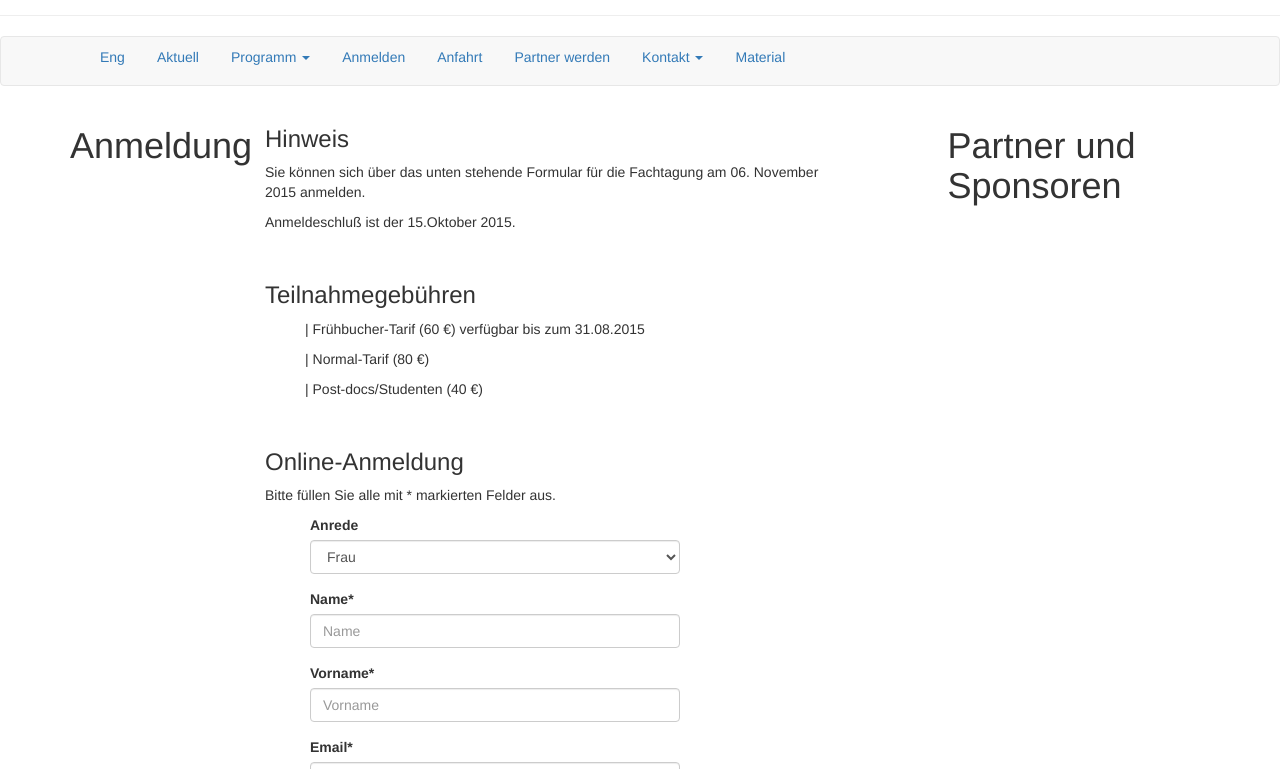
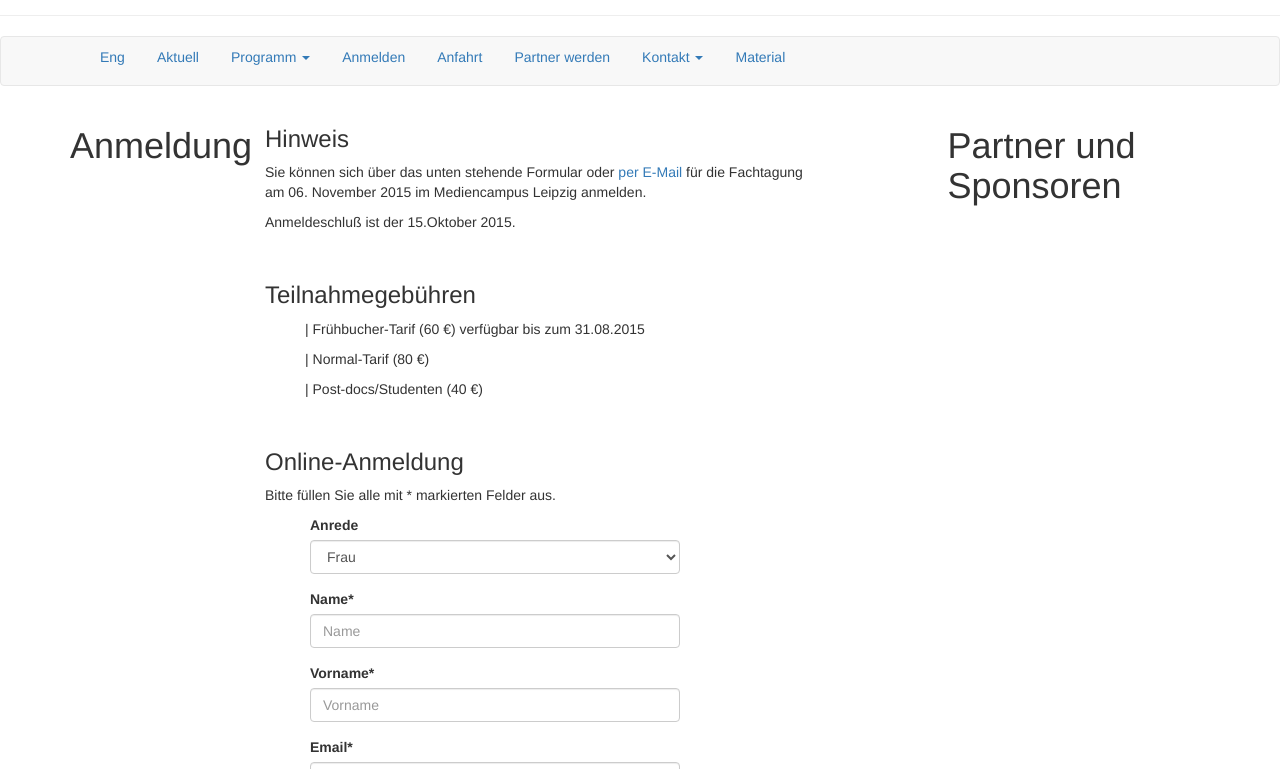
Before and after one commit to susedev/test, a Jekyll site: the page built from anmeldung.html, in a window 1280 px wide and 900 px high, cut to the strip 131-900 px from the top of the window. Built offline with Jekyll 4.4.1, drawn with Linux system fonts in a browser that asks for light colours; nearby versions of some CDN libraries.

Commit message:
Edit from JekyllCMS

```diff
--- a/anmeldung.html
+++ b/anmeldung.html
@@ -3,7 +3,7 @@ title: Anmeldung
 ---
 <h3>Hinweis</h3>
 
-<p>Sie k&ouml;nnen sich &uuml;ber das unten stehende Formular f&uuml;r die Fachtagung am 06. November 2015 anmelden.</p>
+<p>Sie k&ouml;nnen sich &uuml;ber das unten stehende Formular oder <a href="mailto:kommunikationsfluten@eijc.eu?subject=Anmeldung%20zur%20Tagung&amp;body=Ihr%20Nachrichtentext%20inkl.%20folgender%20Angaben%3A%20%0A%0AIhr%20Name%0AIhr%20Vorname%0AIhre%20Organisation%20(ggf.%20Abteilung)%0AIhre%20Postanschrift%0AIhr%20Ticketwunsch%0A">per E-Mail</a> f&uuml;r die Fachtagung am 06. November 2015 im Mediencampus Leipzig anmelden.</p>
 
 <p>Anmeldeschlu&szlig; ist der 15.Oktober 2015.</p>
 
```
